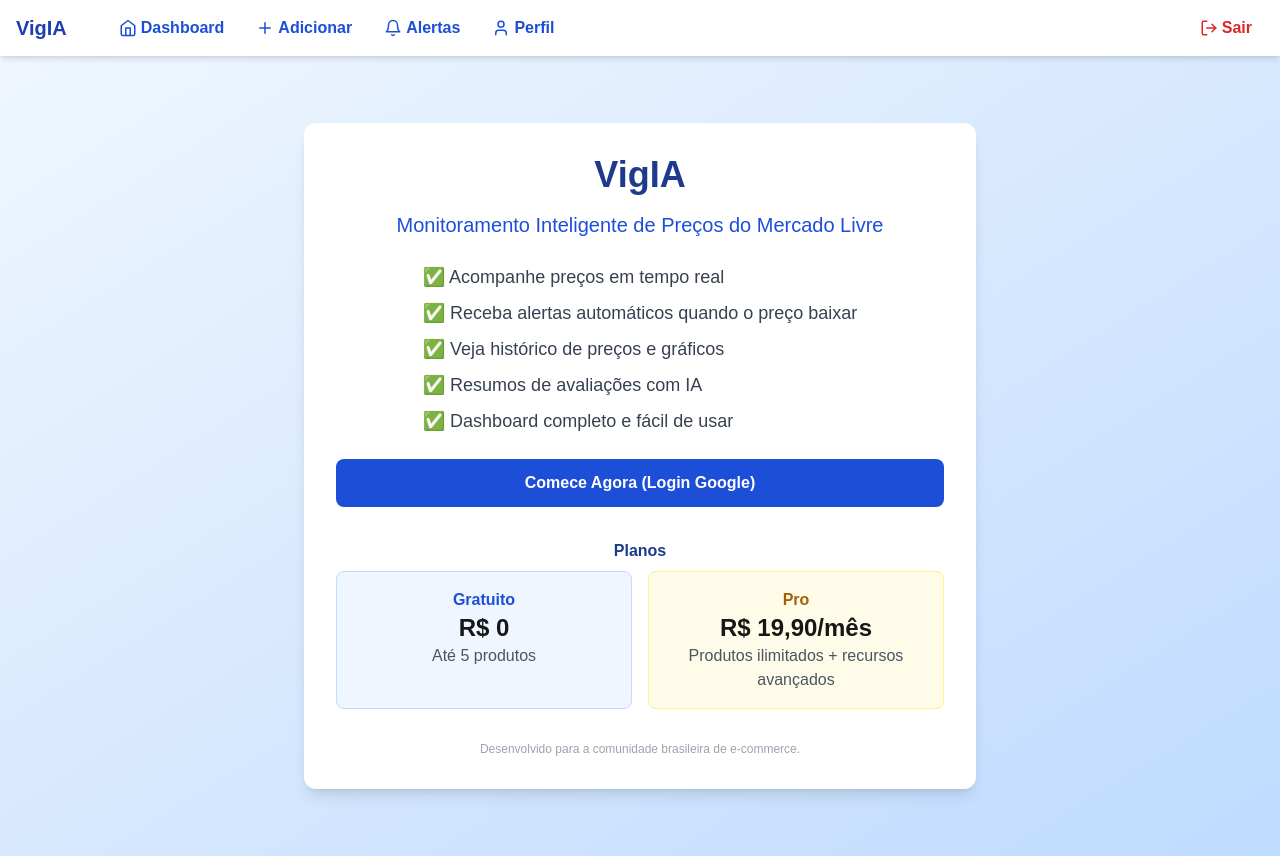
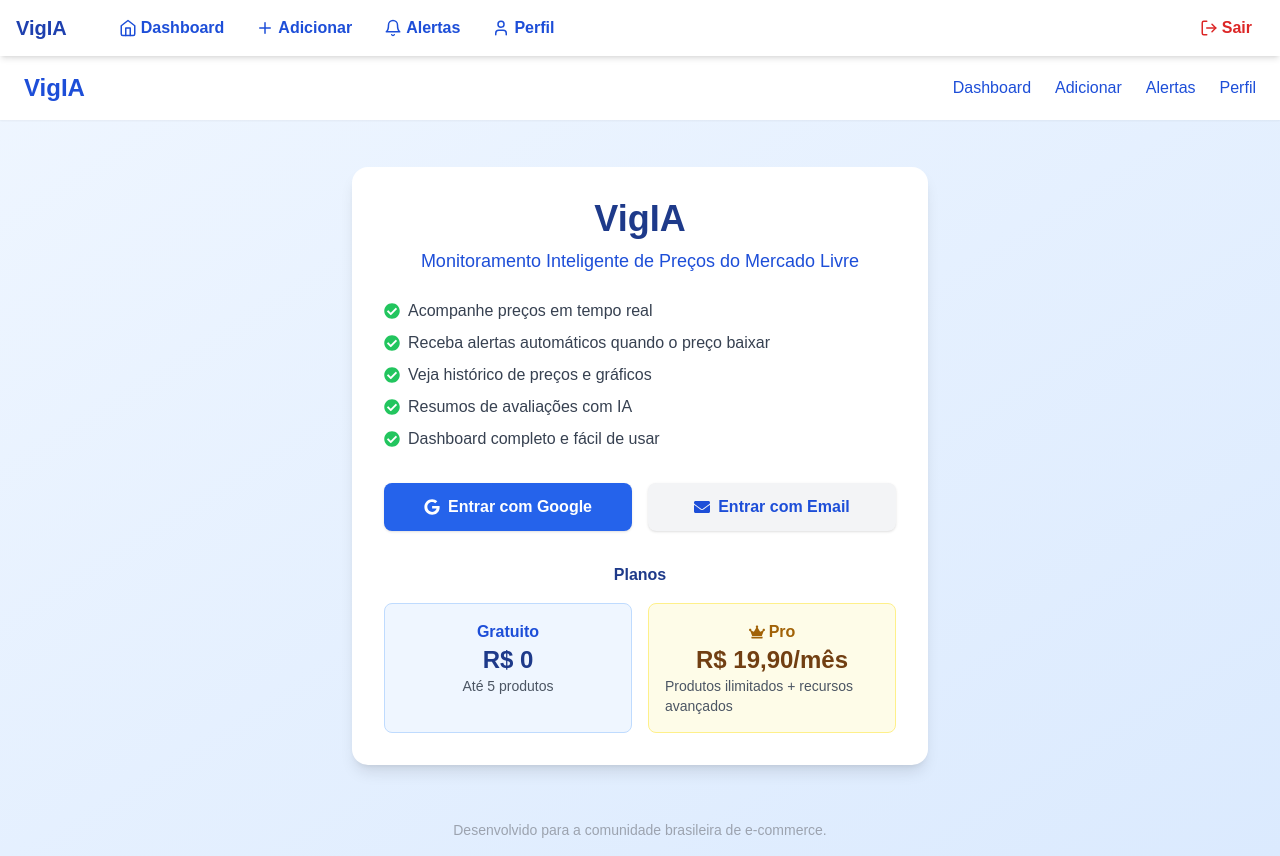
Before and after one commit to forexdark/cursor-teste, a Next.js app in the folder frontend/: page / in a window 1280 px wide. Built offline with nearby package versions, Linux system fonts and the light colour scheme; no server answers.

Commit message:
Frontend

```diff
--- a/frontend/package.json
+++ b/frontend/package.json
@@ -19,6 +19,7 @@
     "react": "18.2.0",
     "react-chartjs-2": "^5.2.0",
     "react-dom": "18.2.0",
+    "react-icons": "^5.5.0",
     "recharts": "^2.7.2",
     "tailwindcss": "^3.4.17"
   },
--- a/frontend/src/app/page.tsx
+++ b/frontend/src/app/page.tsx
@@ -1,38 +1,72 @@
-import Link from "next/link";
+"use client";
+import { FaCheckCircle, FaGoogle, FaEnvelope, FaCrown } from "react-icons/fa";
 
 export default function Home() {
   return (
-    <main className="min-h-screen flex flex-col items-center justify-center bg-gradient-to-br from-blue-50 to-blue-200 p-4">
-      <div className="max-w-2xl w-full bg-white rounded-xl shadow-lg p-8 flex flex-col items-center">
-        <h1 className="text-4xl font-bold text-blue-900 mb-4 text-center">VigIA</h1>
-        <h2 className="text-xl text-blue-700 mb-6 text-center">Monitoramento Inteligente de Preços do Mercado Livre</h2>
-        <ul className="text-gray-700 mb-6 space-y-2 text-lg">
-          <li>✅ Acompanhe preços em tempo real</li>
-          <li>✅ Receba alertas automáticos quando o preço baixar</li>
-          <li>✅ Veja histórico de preços e gráficos</li>
-          <li>✅ Resumos de avaliações com IA</li>
-          <li>✅ Dashboard completo e fácil de usar</li>
-        </ul>
-        <div className="flex flex-col items-center gap-4 w-full">
-          <Link href="/dashboard" className="bg-blue-700 hover:bg-blue-800 text-white font-semibold px-6 py-3 rounded-lg w-full text-center transition">Comece Agora (Login Google)</Link>
-          <div className="w-full flex flex-col items-center mt-4">
-            <span className="font-semibold text-blue-900 mb-2">Planos</span>
-            <div className="flex flex-col md:flex-row gap-4 w-full justify-center">
-              <div className="bg-blue-50 border border-blue-200 rounded-lg p-4 flex-1 text-center">
-                <span className="block font-bold text-blue-700">Gratuito</span>
-                <span className="block text-2xl font-bold">R$ 0</span>
-                <span className="block text-gray-600">Até 5 produtos</span>
+    <div className="min-h-screen flex flex-col bg-gradient-to-br from-blue-50 to-blue-100">
+      {/* Header */}
+      <header className="w-full flex justify-between items-center px-6 py-4 bg-white shadow-sm">
+        <span className="text-2xl font-bold text-blue-700">VigIA</span>
+        <nav className="flex gap-6">
+          <a href="/dashboard" className="text-blue-700 font-medium hover:underline">Dashboard</a>
+          <a href="/adicionar-produto" className="text-blue-700 font-medium hover:underline">Adicionar</a>
+          <a href="/alertas" className="text-blue-700 font-medium hover:underline">Alertas</a>
+          <a href="/perfil" className="text-blue-700 font-medium hover:underline">Perfil</a>
+        </nav>
+      </header>
+
+      {/* Main */}
+      <main className="flex-1 flex flex-col items-center justify-center px-4">
+        <div className="bg-white rounded-2xl shadow-lg p-8 max-w-xl w-full mt-10">
+          <h1 className="text-4xl font-extrabold text-blue-900 text-center mb-2">VigIA</h1>
+          <p className="text-center text-blue-700 mb-6 text-lg font-medium">
+            Monitoramento Inteligente de Preços do Mercado Livre
+          </p>
+          <ul className="mb-8 space-y-2">
+            {[
+              "Acompanhe preços em tempo real",
+              "Receba alertas automáticos quando o preço baixar",
+              "Veja histórico de preços e gráficos",
+              "Resumos de avaliações com IA",
+              "Dashboard completo e fácil de usar",
+            ].map((item) => (
+              <li key={item} className="flex items-center gap-2 text-gray-700">
+                <FaCheckCircle className="text-green-500" /> {item}
+              </li>
+            ))}
+          </ul>
+          <div className="flex flex-col sm:flex-row gap-4 mb-8">
+            <button className="flex-1 flex items-center justify-center gap-2 bg-blue-600 hover:bg-blue-700 text-white font-semibold py-3 rounded-lg shadow transition">
+              <FaGoogle /> Entrar com Google
+            </button>
+            <button className="flex-1 flex items-center justify-center gap-2 bg-gray-100 hover:bg-gray-200 text-blue-700 font-semibold py-3 rounded-lg shadow transition">
+              <FaEnvelope /> Entrar com Email
+            </button>
+          </div>
+          <div>
+            <h2 className="text-center text-blue-900 font-bold mb-4">Planos</h2>
+            <div className="flex flex-col sm:flex-row gap-4">
+              <div className="flex-1 bg-blue-50 border border-blue-200 rounded-lg p-4 flex flex-col items-center">
+                <span className="font-bold text-blue-700">Gratuito</span>
+                <span className="text-2xl font-extrabold text-blue-900">R$ 0</span>
+                <span className="text-gray-600 text-sm">Até 5 produtos</span>
               </div>
-              <div className="bg-yellow-50 border border-yellow-200 rounded-lg p-4 flex-1 text-center">
-                <span className="block font-bold text-yellow-700">Pro</span>
-                <span className="block text-2xl font-bold">R$ 19,90/mês</span>
-                <span className="block text-gray-600">Produtos ilimitados + recursos avançados</span>
+              <div className="flex-1 bg-yellow-50 border border-yellow-200 rounded-lg p-4 flex flex-col items-center">
+                <span className="font-bold text-yellow-700 flex items-center gap-1">
+                  <FaCrown /> Pro
+                </span>
+                <span className="text-2xl font-extrabold text-yellow-900">R$ 19,90/mês</span>
+                <span className="text-gray-600 text-sm">Produtos ilimitados + recursos avançados</span>
               </div>
             </div>
           </div>
         </div>
-        <p className="text-xs text-gray-400 mt-8 text-center">Desenvolvido para a comunidade brasileira de e-commerce.</p>
-      </div>
-    </main>
+      </main>
+
+      {/* Footer */}
+      <footer className="w-full text-center text-gray-400 text-sm py-4 mt-8">
+        Desenvolvido para a comunidade brasileira de e-commerce.
+      </footer>
+    </div>
   );
 }
```
Also changed, not shown: 1 other file (tests, documents, lock files or other folders).
